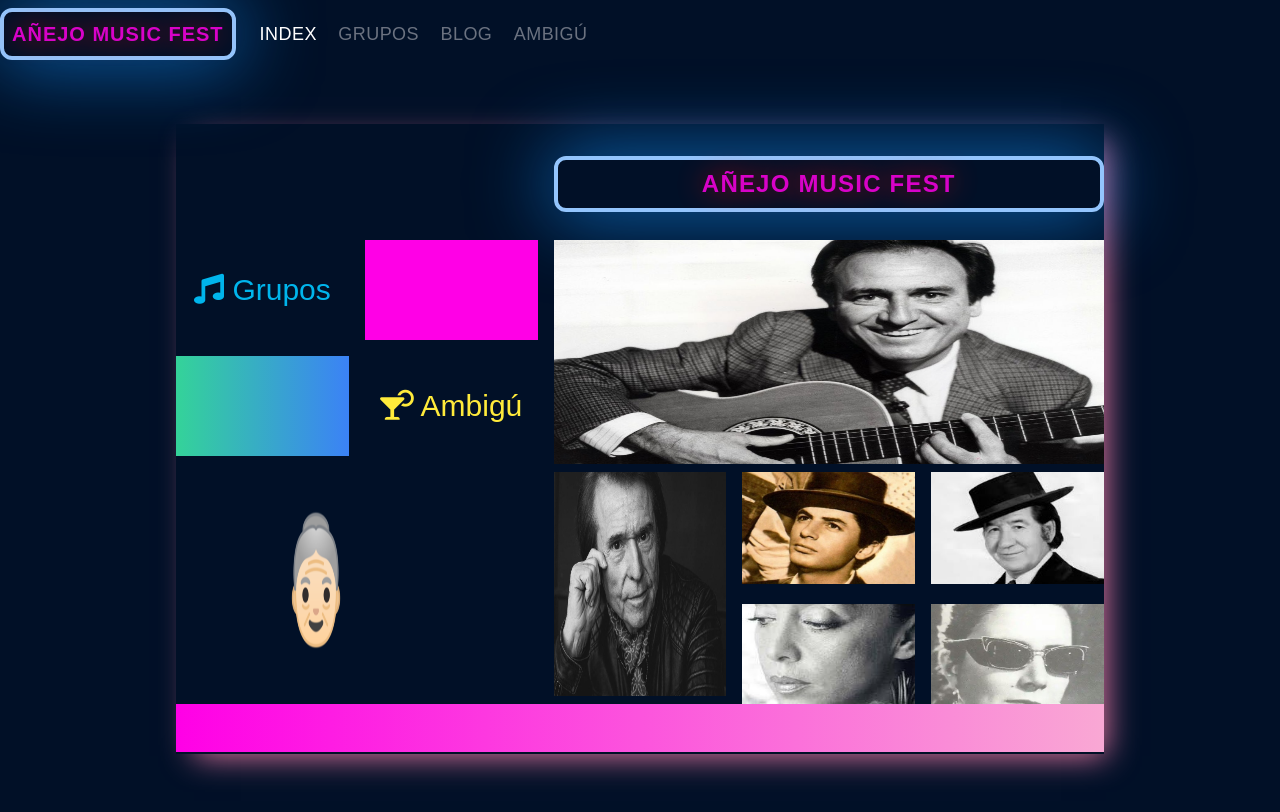
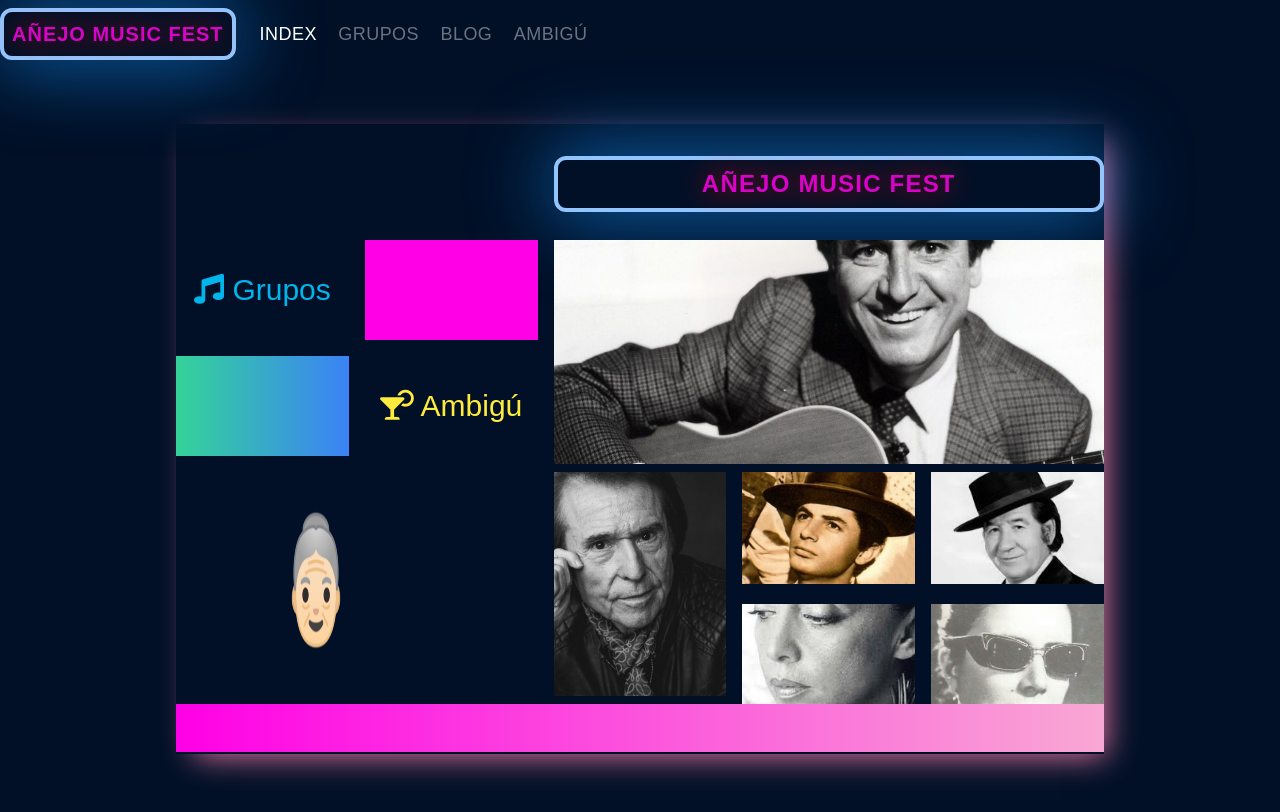
Before and after one commit to guangle/herramientas-html2-pec3, a website built with Parcel: page src/index.html in a window 1280 px wide. Shown: the top 812 px of the page. Built offline with nearby package versions, Linux system fonts and the light colour scheme; some packages are replaced by stand-ins of ours; a web font is replaced by a local one.

Commit message:
ultimos retoques antes de la doc

```diff
--- a/package.json
+++ b/package.json
@@ -36,7 +36,7 @@
     "postcss-preset-env": "^6.7.0",
     "rimraf": "^2.7.1",
     "sass": "^1.26.10",
-    "tailwindcss": "npm:@tailwindcss/postcss7-compat@^2.0.2"
+    "tailwindcss": "^2.0.1-compat"
   },
   "dependencies": {
     "@fortawesome/fontawesome-free": "^5.15.1"
--- a/src/index.html
+++ b/src/index.html
@@ -82,7 +82,7 @@
         </div>
         <div class="bg-color_fest_rosa"></div>
         <div class="col-span-4 lg:col-span-3 row-span-2">
-          <img src="assets/images/artista1.jpg" class="h-56 w-full" alt="Artista1"></img>
+          <img src="assets/images/artista1.jpg" class="h-56 w-full object-cover" alt="Artista1"></img>
         </div>
         <div class="bg-gradient-to-r from-green-400 to-blue-500"></div>
         <div class="hidden lg:block  text-center pt-8 text-3xl text-color_fest_amarillo" >
@@ -93,19 +93,19 @@
           <img src="assets/images/ms-icon-310x310.png" class="w-3/7 h-24 lg:h-36" alt="Artista1"></img>
         </div>
         <div class="hidden lg:block lg:row-span-2">
-          <img src="assets/images/artista2.jpg" class="w-full h-56" alt="Artista2"></img>
+          <img src="assets/images/artista2.jpg" class="w-full h-56 object-cover" alt="Artista2"></img>
         </div>
         <div class="hidden lg:block " >
-          <img src="assets/images/artista3.jpg" class="w-full h-28"  alt="Artista3"></img>
+          <img src="assets/images/artista3.jpg" class="w-full h-28 object-cover"  alt="Artista3"></img>
         </div>
         <div class="hidden lg:block " >
-          <img src="assets/images/artista4.jpg" class="w-full h-28"  alt="Artista4"></img>
+          <img src="assets/images/artista4.jpg" class="w-full h-28 object-cover"  alt="Artista4"></img>
         </div>
         <div class="sm:mt-4 md:mt-4" >
-          <img src="assets/images/artista5.jpg" class="w-full h-20 lg:h-28"  alt="Artista5"></img>
+          <img src="assets/images/artista5.jpg" class="w-full h-20 lg:h-28 object-cover"  alt="Artista5"></img>
         </div>
         <div class="sm:mt-4 md:mt-4" >
-          <img src="assets/images/artista6.jpg" class="w-full h-20 lg:h-28"  alt="Artista6"></img>
+          <img src="assets/images/artista6.jpg" class="w-full h-20 lg:h-28 object-cover"  alt="Artista6"></img>
         </div>
         <div class="col-span-5 h-12 bg-gradient-to-r from-color_fest_rosa to-pink-300"></div>
       </div>
```
Also changed, not shown: 1 other file.
